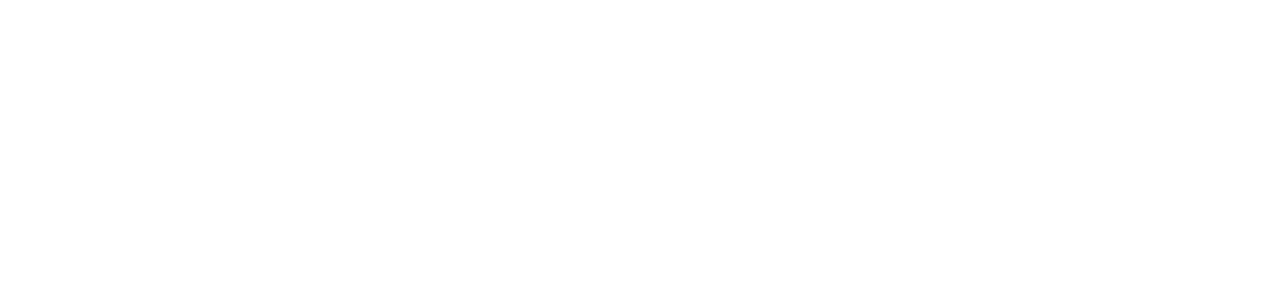
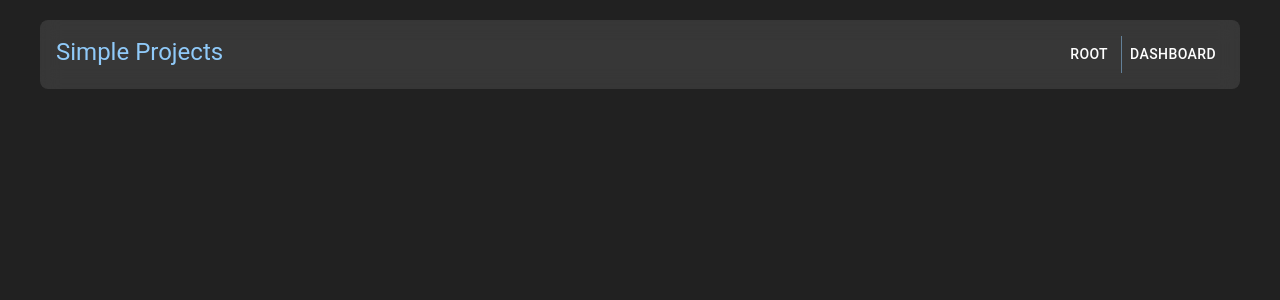
Before and after one commit to pstringe/Simple-Project-Managment-App, a React (Create React App) app: page / in a window 1280 px wide. Shown: the top 300 px of the page. Built offline with nearby package versions, Linux system fonts and the light colour scheme.

Commit message:
set up nav and basic routing

```diff
--- a/package.json
+++ b/package.json
@@ -4,6 +4,7 @@
   "private": true,
   "dependencies": {
     "@material-ui/core": "^4.11.3",
+    "@material-ui/icons": "^4.11.2",
     "@testing-library/jest-dom": "^5.11.4",
     "@testing-library/react": "^11.1.0",
     "@testing-library/user-event": "^12.1.10",
--- a/src/App.js
+++ b/src/App.js
@@ -1,12 +1,67 @@
-import { BrowserRouter as Router, Route, link } from "react-router-dom";
+import {Container} from '@material-ui/core';
+import {BrowserRouter as Router, Route, Switch} from 'react-router-dom';
+import {makeStyles} from '@material-ui/core/styles';
+import { createMuiTheme, ThemeProvider, useTheme} from '@material-ui/core/styles';
+import Header from './Components/Layout/Header';
+import CssBaseline from '@material-ui/core/CssBaseline';
+
+const theme = createMuiTheme({
+    palette: {
+      type: 'dark',
+      primary: {
+        main: '#90caf9',
+      },
+      secondary: {
+        main: '#f48fb1',
+      },
+      background: {
+        default: '#212121',
+        paper: '#424242',
+      },
+    }
+  }
+);
+
+const useStyles = makeStyles(theme => ({
+  root: {
+    height: '100vh'
+  },
+
+  header: {
+    display: 'flex',
+    flexDirection: 'row',
+    justifyContent: 'space-between'
+  }
+}));
+
+const routes = [
+  {name: 'root', path: '/', component: null},
+  {name: 'dashboard', path: '/dashboard', component: null}
+/*
+  {name: 'contact', path: '/scheduling', component: },
+  */
+];
 
 function App() {
+  const classes = useStyles();
   return (
-    <Router>
-      <div className="App">
+    <ThemeProvider theme={theme} >
+      <CssBaseline />
 
-      </div>
-    </Router>
+      <Container  className={`App ${classes.root}`} maxWidth='xl' >
+        <Router>
+          <Header className={classes.header} title='Simple Projects' items={routes}/>
+          <Container>
+            <Switch>
+              {routes.map((route, idx)=>{
+                return (!idx ? <Route exact path={route.path}>{route.component}</Route> :
+                <Route path={route.path}>{route.component}</Route>);
+              })}
+            </Switch>
+          </Container>
+        </Router>
+      </Container>
+    </ThemeProvider>
   );
 }
 
--- /dev/null
+++ b/src/Components/Layout/Header.js
@@ -0,0 +1,36 @@
+import {Box, Typography} from '@material-ui/core';
+import {Link} from 'react-router-dom';
+import { StayPrimaryLandscape } from '@material-ui/icons';
+import {makeStyles} from '@material-ui/core';
+import Navbar from './Navbar';
+
+
+const useStyles = makeStyles({
+    root: {
+        padding: 16,
+        paddingTop: 16,
+        background: 'rgba(255, 255, 255, .1)',
+        borderRadius: 8,
+        backgroundClip: 'padding-box',
+        backdropFilter: 'blur(10px)',
+        position: '-webkit-sticky',
+        position: 'sticky',
+        top: 20,
+        marginBottom: 45
+    },
+    link: {
+        textDecoration: 'none',
+    },
+});
+
+const Header = (props) => {
+    const classes = useStyles();
+    return (
+        <Box zIndex='tooltip' m={2} className={`${props.className} ${classes.root}`} component='header'>
+            <Link className={classes.link} to='/'><Typography component='h1' variant='h5' color='primary'>{props.title}</Typography></Link>
+            <Navbar items={props.items}/>
+        </Box>
+    );
+}
+
+export default Header;
--- /dev/null
+++ b/src/Components/Layout/Navbar.js
@@ -0,0 +1,25 @@
+import {Box, Typography, ButtonGroup, Button} from '@material-ui/core';
+import {Link} from 'react-router-dom';
+import {makeStyles} from '@material-ui/core';
+
+const useStyles = makeStyles({
+
+    link: {
+        textDecoration: 'none',
+    },
+});
+
+const Navbar = ({items}) => {
+    const classes = useStyles();
+    return (
+        <Box className={classes.root} component='nav'>
+            <ButtonGroup variant='text' color='primary' className="links">
+                {items.map((item)=>{
+                    return (<Link className={classes.link}to={item.path}><Button>{item.name}</Button></Link>);
+                })}
+            </ButtonGroup>
+        </Box>
+    );
+}
+
+export default Navbar;
```
Also changed, not shown: src/Components/Layout/Nav.js (deleted), 2 other files (tests, documents, lock files or other folders).
